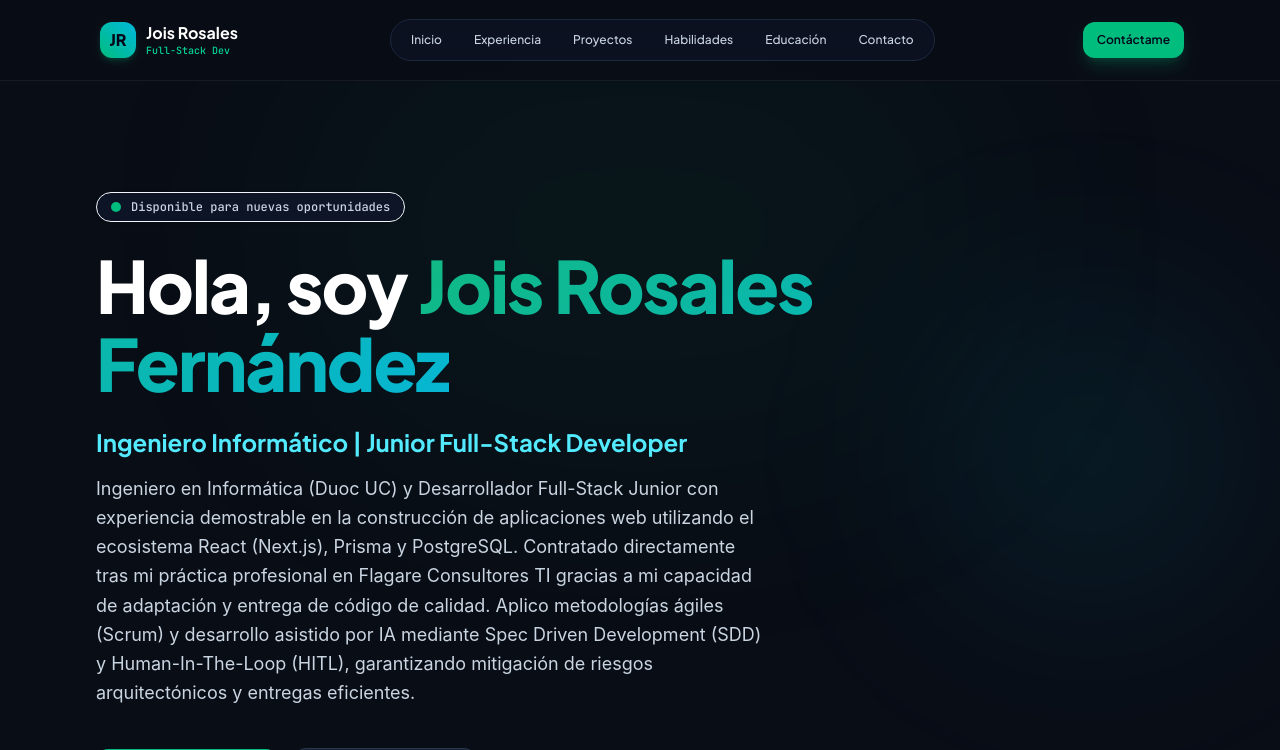
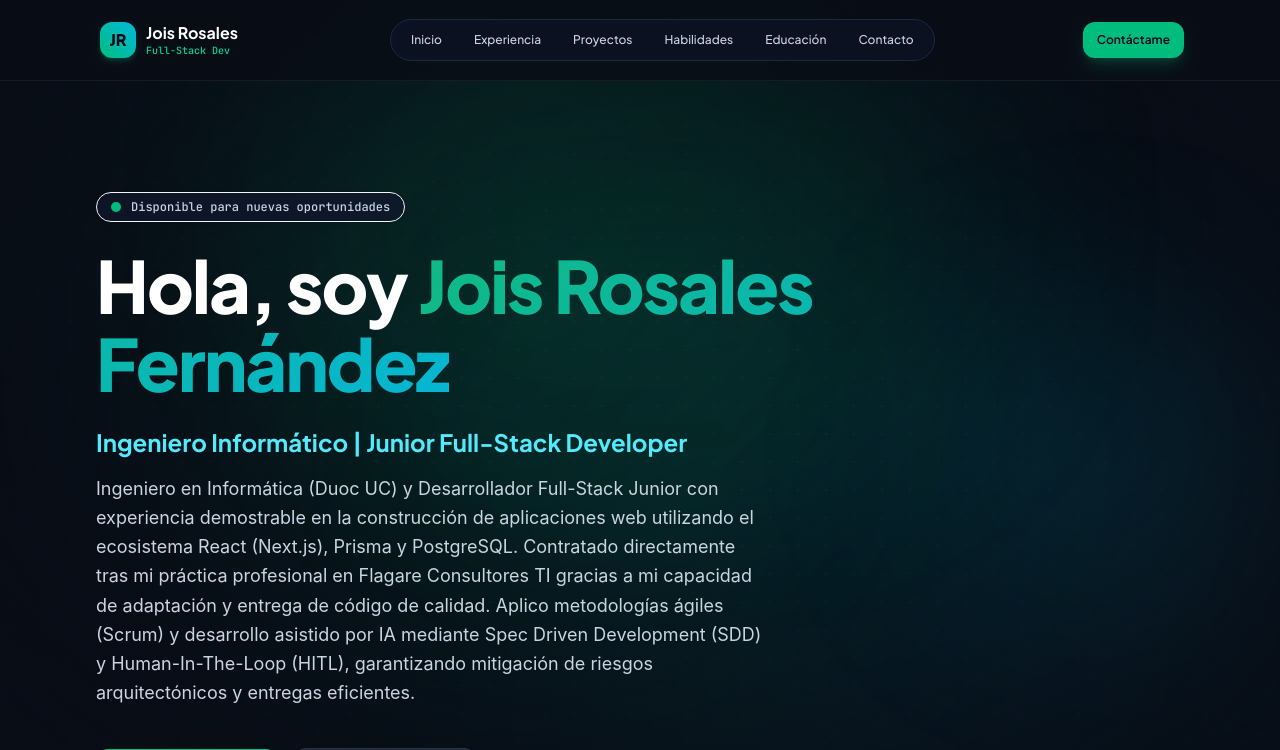
Before and after one commit to JoisRosalesDev/new-portfolio, an Astro site: page / in a window 1280 px wide. Shown: the top 750 px of the page. Built offline with nearby package versions, Linux system fonts and the light colour scheme; Astro itself is replaced by a stand-in of ours.

Commit message:
feat: add base layout, global styles, and animated background component

```diff
--- /dev/null
+++ b/src/components/atoms/AnimatedBackground.astro
@@ -0,0 +1,34 @@
+---
+// src/components/atoms/AnimatedBackground.astro
+---
+
+<div
+  class="fixed inset-0 pointer-events-none -z-20 overflow-hidden select-none"
+  aria-hidden="true"
+>
+  <!-- 1. Ambient Background Dots Grid -->
+  <div
+    class="absolute inset-0 bg-[radial-gradient(#1e293b_1px,transparent_1px)] [background-size:28px_28px] opacity-35"
+  ></div>
+
+  <!-- 2. Animated Floating Gradient Orbs (GPU Composite Only) -->
+  <!-- Orb 1: Neon Emerald (Top Left / Center) -->
+  <div
+    class="absolute -top-[10%] left-[10%] w-[450px] sm:w-[650px] h-[450px] sm:h-[650px] bg-emerald-500/12 rounded-full blur-[130px] will-change-transform animate-blob-1"
+  ></div>
+
+  <!-- Orb 2: Electric Cyan (Mid Right) -->
+  <div
+    class="absolute top-[35%] -right-[5%] w-[400px] sm:w-[600px] h-[400px] sm:h-[600px] bg-cyan-500/10 rounded-full blur-[140px] will-change-transform animate-blob-2"
+  ></div>
+
+  <!-- Orb 3: Deep Emerald / Mint (Bottom Left) -->
+  <div
+    class="absolute bottom-[5%] left-[20%] w-[450px] sm:w-[650px] h-[450px] sm:h-[600px] bg-emerald-600/8 rounded-full blur-[150px] will-change-transform animate-blob-3"
+  ></div>
+
+  <!-- 3. Radial Vignette Overlay to ensure text readability -->
+  <div
+    class="absolute inset-0 bg-[radial-gradient(ellipse_at_center,transparent_20%,#090d16_90%)] opacity-80"
+  ></div>
+</div>
--- a/src/layouts/Layout.astro
+++ b/src/layouts/Layout.astro
@@ -1,5 +1,6 @@
 ---
 import '../styles/global.css';
+import AnimatedBackground from '../components/atoms/AnimatedBackground.astro';
 
 interface Props {
   title?: string;
@@ -46,7 +47,8 @@ const {
       rel="stylesheet"
     />
   </head>
-  <body class="bg-[#090d16] text-slate-100 antialiased selection:bg-emerald-500/20 selection:text-emerald-300 min-h-screen flex flex-col">
+  <body class="bg-[#090d16] text-slate-100 antialiased selection:bg-emerald-500/20 selection:text-emerald-300 min-h-screen flex flex-col relative">
+    <AnimatedBackground />
     <slot />
   </body>
 </html>
--- a/src/styles/global.css
+++ b/src/styles/global.css
@@ -6,6 +6,42 @@
   --animate-fade-in-down: fadeInDown 0.6s cubic-bezier(0.16, 1, 0.3, 1) forwards;
   --animate-float: float 6s ease-in-out infinite;
   --animate-pulse-slow: pulseSlow 4s ease-in-out infinite;
+  --animate-blob-1: blobFloat1 18s ease-in-out infinite;
+  --animate-blob-2: blobFloat2 22s ease-in-out infinite;
+  --animate-blob-3: blobFloat3 26s ease-in-out infinite;
+
+  @keyframes blobFloat1 {
+    0%, 100% {
+      transform: translate3d(0, 0, 0) scale(1);
+    }
+    33% {
+      transform: translate3d(80px, -60px, 0) scale(1.12);
+    }
+    66% {
+      transform: translate3d(-50px, 70px, 0) scale(0.92);
+    }
+  }
+
+  @keyframes blobFloat2 {
+    0%, 100% {
+      transform: translate3d(0, 0, 0) scale(1);
+    }
+    33% {
+      transform: translate3d(-70px, 80px, 0) scale(1.15);
+    }
+    66% {
+      transform: translate3d(60px, -40px, 0) scale(0.9);
+    }
+  }
+
+  @keyframes blobFloat3 {
+    0%, 100% {
+      transform: translate3d(0, 0, 0) scale(1);
+    }
+    50% {
+      transform: translate3d(50px, -50px, 0) scale(1.08);
+    }
+  }
 
   @keyframes fadeIn {
     from {
```
Also changed, not shown: public/favicon.ico (deleted), public/favicon.svg (deleted).
